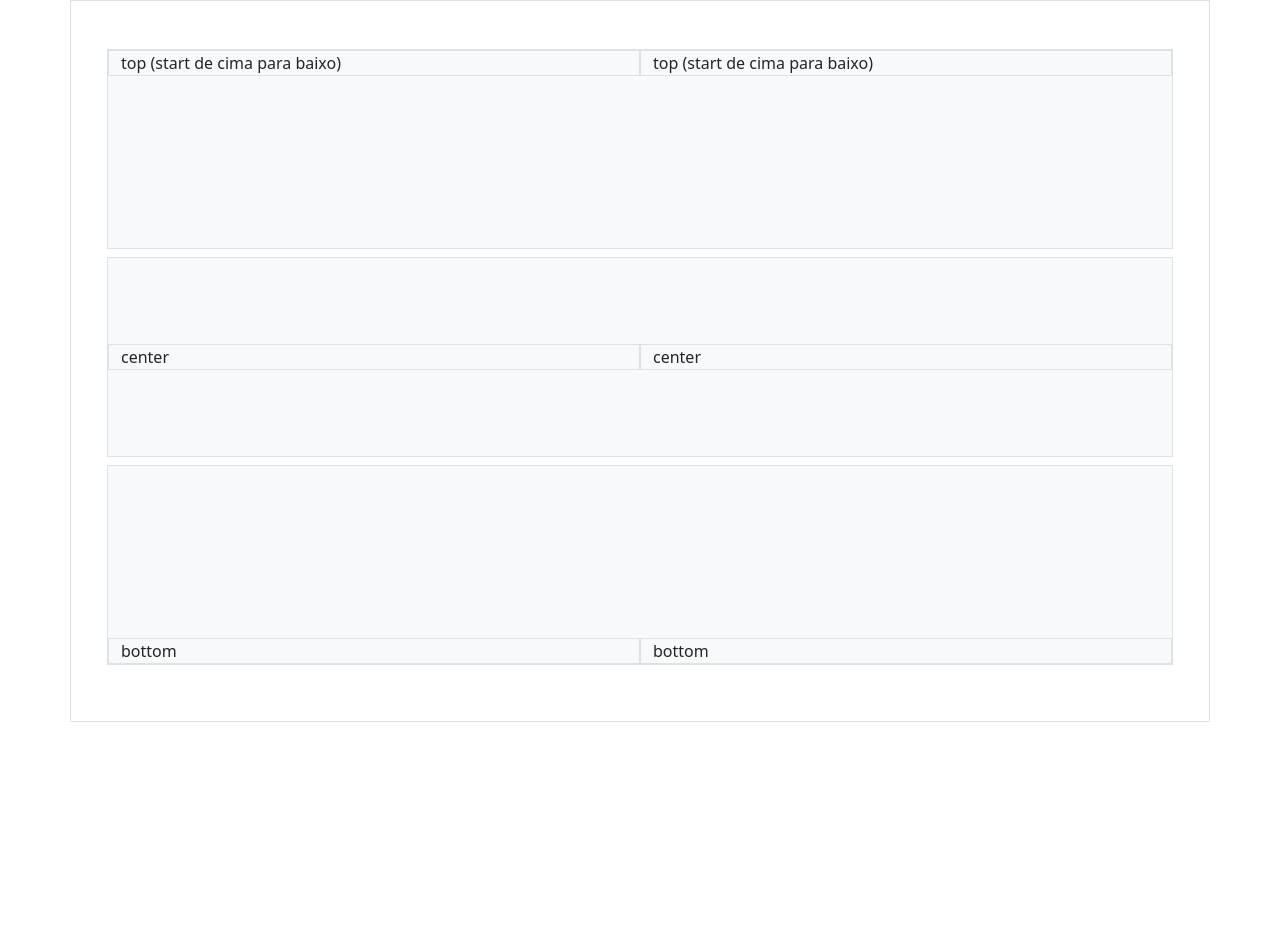
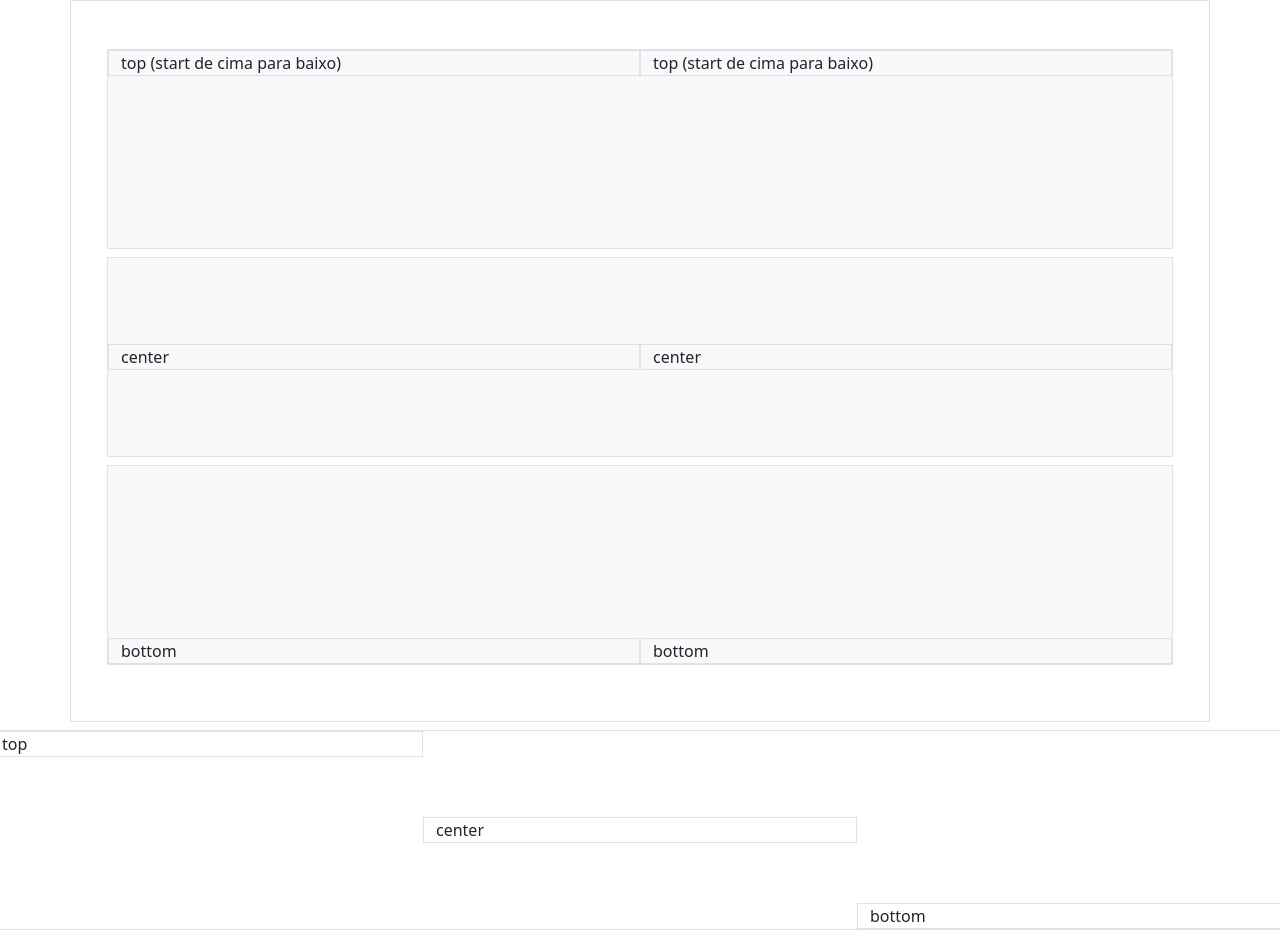
Before and after one commit to Caio1918/Meus-c-digos-em-geral, a plain HTML site: page Desenvolvimento_Front_End/gridsystem.html in a window 1280 px wide. Shown: the part 1068-2006 px from the top of the page. Before the commit the page ends 1790 px from the top, so only its background shows below. Drawn offline with nearby package versions, Linux system fonts and the light colour scheme.

Commit message:
Alinhamento de eixo

```diff
--- a/Desenvolvimento_Front_End/gridsystem.html
+++ b/Desenvolvimento_Front_End/gridsystem.html
@@ -156,6 +156,13 @@
         </div>
     </div>
 
+    <!-- Alinhamento de eixo -->
+    <div class="row border my-2 align-items-center" style="height: 200px;">
+        <div class="col border align-self-start">top</div>
+        <div class="col border align-self-center">center</div>
+        <div class="col border align-self-end">bottom</div>
+    </div>
+
     <script src="https://cdn.jsdelivr.net/npm/bootstrap@5.2.1/dist/js/bootstrap.bundle.min.js"
         integrity="sha384-u1OknCvxWvY5kfmNBILK2hRnQC3Pr17a+RTT6rIHI7NnikvbZlHgTPOOmMi466C8"
         crossorigin="anonymous"></script>
```
